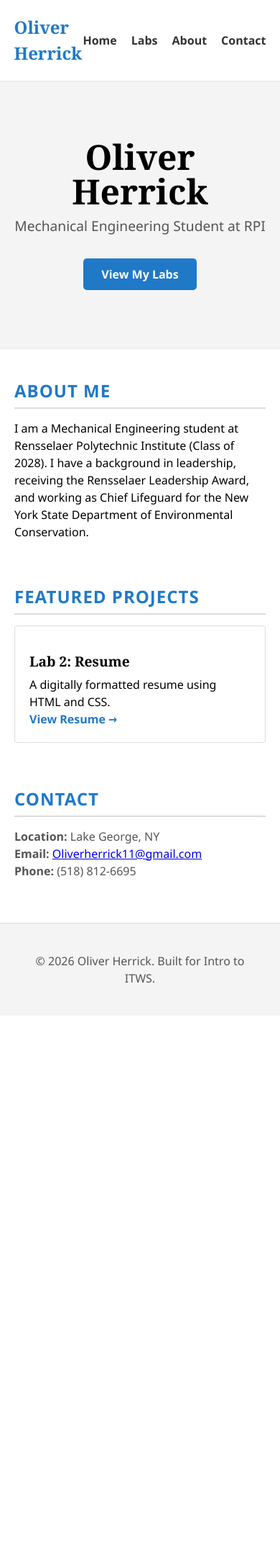
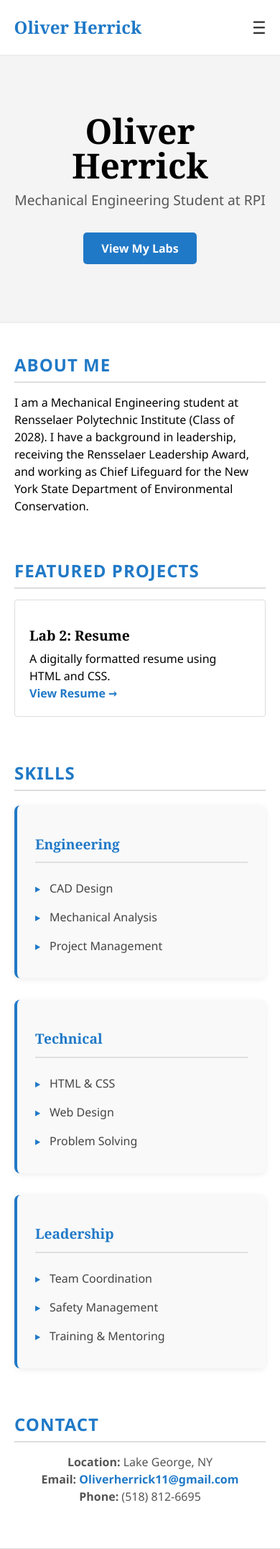
Before and after one commit to mannhorse/itws1100-herrio, a PHP site: page / in a window 390 px wide. Shown: the top 2152 px of the page at 72% size. Before the commit the page ends 1366 px from the top, so only its background shows below. Run offline with PHP 8.4, Linux system fonts and the light colour scheme.

Commit message:
Commit 5

```diff
--- a/css/Style.css
+++ b/css/Style.css
@@ -194,66 +194,60 @@ footer {
     color: #555;
     border-top: 1px solid #ddd;
 }
-/* Skills Section */
-#skills {
-    background: #f8fafc;
-    border-radius: 8px;
-    box-shadow: 0 2px 8px rgba(32, 121, 199, 0.06);
-    padding: 40px 20px 30px 20px;
-    margin-bottom: 60px;
-}
-
 .skills-container {
-    display: flex;
-    gap: 32px;
-    justify-content: center;
-    flex-wrap: wrap;
+    display: grid;
+    grid-template-columns: repeat(auto-fit, minmax(280px, 1fr));
+    gap: 30px;
     margin-top: 20px;
 }
 
 .skill-category {
-    background: #fff;
-    border: 1px solid #e3e8ee;
+    background: #f9f9f9;
+    padding: 25px;
     border-radius: 8px;
-    box-shadow: 0 1px 4px rgba(32, 121, 199, 0.04);
-    padding: 24px 32px;
-    min-width: 220px;
-    flex: 1 1 220px;
-    max-width: 300px;
-    transition: box-shadow 0.2s;
+    border-left: 4px solid #2079c7;
+    box-shadow: 0 2px 8px rgba(0, 0, 0, 0.08);
+    transition: box-shadow 0.3s ease, transform 0.3s ease;
 }
 
 .skill-category:hover {
-    box-shadow: 0 4px 16px rgba(32, 121, 199, 0.10);
-    border-color: #2079c7;
+    box-shadow: 0 4px 16px rgba(32, 121, 199, 0.15);
+    transform: translateY(-3px);
 }
 
 .skill-category h3 {
     color: #2079c7;
-    font-size: 1.15em;
-    text-shadow: 0 1px 2px #e3e8ee;
-    letter-spacing: 1px;
-    margin-bottom: 14px;
-    letter-spacing: 0.5px;
-    text-align: center;
-    border-bottom: 1px solid #e3e8ee;
-    padding-bottom: 8px;
+    margin-bottom: 15px;
+    border-bottom: 2px solid #e0e0e0;
+    padding-bottom: 10px;
 }
 
 .skill-category ul {
     list-style: none;
-    padding: 0;
-    margin: 0;
+    padding-left: 0;
 }
 
-.skill-category ul li {
+.skill-category li {
     padding: 8px 0;
-    border-bottom: 1px solid #f0f4f8;
-    color: #222;
-    font-size: 1em;
-    text-align: center;
+    color: #444;
+    position: relative;
+    padding-left: 20px;
 }
 
-.skill-category ul li:last-child {
-    border-bottom: none;
+.skill-category li:before {
+    content: "▸";
+    color: #2079c7;
+    position: absolute;
+    left: 0;
 }
+
+.contact-info a {
+    color: #2079c7;
+    text-decoration: none;
+    font-weight: 600;
+    transition: color 0.3s ease;
+}
+
+.contact-info a:hover {
+    color: #1a62a1;
+}
--- a/index.html
+++ b/index.html
@@ -10,18 +10,89 @@
 
    <nav>
       <div class="logo">Oliver Herrick</div>
-      <ul>
+      <div class="menu-toggle">☰</div>
+      <ul class="nav-menu">
          <li><a href="index.html">Home</a></li>
-         <li><a href="Labs\Labs.html">Labs</a></li>
+         <li><a href="Labs/Labs.html">Labs</a></li>
          <li><a href="#about">About</a></li>
          <li><a href="#contact">Contact</a></li>
       </ul>
    </nav>
 
+   <style>
+      .menu-toggle {
+         display: none;
+         font-size: 1.5rem;
+         cursor: pointer;
+         color: #333;
+      }
+
+      @media (max-width: 768px) {
+         .menu-toggle {
+            display: block;
+         }
+
+         nav ul {
+            display: none;
+            flex-direction: column;
+            position: absolute;
+            top: 60px;
+            right: 20px;
+            background: #fff;
+            border: 1px solid #ddd;
+            border-radius: 4px;
+            gap: 0;
+         }
+
+         nav ul.active {
+            display: flex;
+         }
+
+         nav ul li {
+            width: 100%;
+            padding: 12px 20px;
+            border-bottom: 1px solid #eee;
+            animation: slideDown 0.3s ease forwards;
+         }
+
+         nav ul li:nth-child(1) { animation-delay: 0ms; }
+         nav ul li:nth-child(2) { animation-delay: 75ms; }
+         nav ul li:nth-child(3) { animation-delay: 150ms; }
+         nav ul li:nth-child(4) { animation-delay: 225ms; }
+
+         nav ul li:last-child {
+            border-bottom: none;
+         }
+
+         @keyframes slideDown {
+            from {
+               opacity: 0;
+               transform: translateY(-10px);
+            }
+            to {
+               opacity: 1;
+               transform: translateY(0);
+            }
+         }
+      }
+   </style>
+
+   <script>
+      document.querySelector('.menu-toggle').addEventListener('click', function() {
+         document.querySelector('nav ul').classList.toggle('active');
+      });
+
+      document.querySelectorAll('nav ul li a').forEach(link => {
+         link.addEventListener('click', function() {
+            document.querySelector('nav ul').classList.remove('active');
+         });
+      });
+   </script>
+
    <header class="hero">
       <h1>Oliver Herrick</h1>
-      <p>Mechanical Engineering Student at RPI </p>
-      <a href="Labs\Labs.html" class="btn">View My Labs</a>
+      <p>Mechanical Engineering Student at RPI</p>
+      <a href="Labs/Labs.html" class="btn">View My Labs</a>
    </header>
 
    <main class="container">
@@ -30,8 +101,7 @@
          <h2>About Me</h2>
          <p>
             I am a Mechanical Engineering student at Rensselaer Polytechnic Institute (Class of 2028).
-           I have a background in leadership, receiving the Rensselaer Leadership Award, and working as Chief Lifeguard for the New York State Department of Environmental Conservation.
-
+            I have a background in leadership, receiving the Rensselaer Leadership Award, and working as Chief Lifeguard for the New York State Department of Environmental Conservation.
          </p>
       </section>
 
@@ -41,14 +111,44 @@
             <div class="lab-card">
                <h3>Lab 2: Resume</h3>
                <p>A digitally formatted resume using HTML and CSS.</p>
-               <a href="Lab 2\herrio-OliverHerrick-resume.html">View Resume &rarr;</a>
+               <a href="Labs/herrio-OliverHerrick-resume.html">View Resume &rarr;</a>
             </div>
+         </div>
+      </section>
+
+      <section id="skills">
+         <h2>Skills</h2>
+         <div class="skills-container">
+            <div class="skill-category">
+               <h3>Engineering</h3>
+               <ul>
+                  <li>CAD Design</li>
+                  <li>Mechanical Analysis</li>
+                  <li>Project Management</li>
+               </ul>
             </div>
+            <div class="skill-category">
+               <h3>Technical</h3>
+               <ul>
+                  <li>HTML & CSS</li>
+                  <li>Web Design</li>
+                  <li>Problem Solving</li>
+               </ul>
+            </div>
+            <div class="skill-category">
+               <h3>Leadership</h3>
+               <ul>
+                  <li>Team Coordination</li>
+                  <li>Safety Management</li>
+                  <li>Training & Mentoring</li>
+               </ul>
+            </div>
+         </div>
       </section>
 
       <section id="contact">
          <h2>Contact</h2>
-         <div class="contact-info" style="text-align: left;">
+         <div class="contact-info">
              <p><strong>Location:</strong> Lake George, NY</p>
              <p><strong>Email:</strong> <a href="mailto:Oliverherrick11@gmail.com">Oliverherrick11@gmail.com</a></p>
              <p><strong>Phone:</strong> (518) 812-6695</p>
@@ -61,6 +161,5 @@
       <p>&copy; 2026 Oliver Herrick. Built for Intro to ITWS.</p>
    </footer>
 
-
 </body>
 </html>
```
